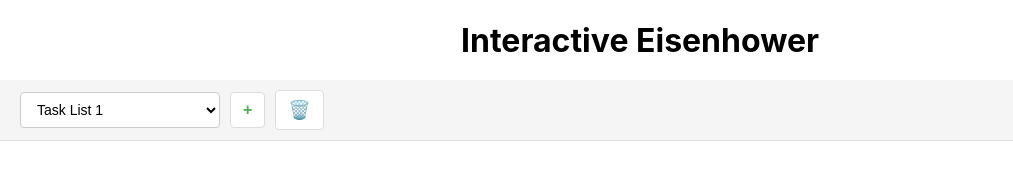
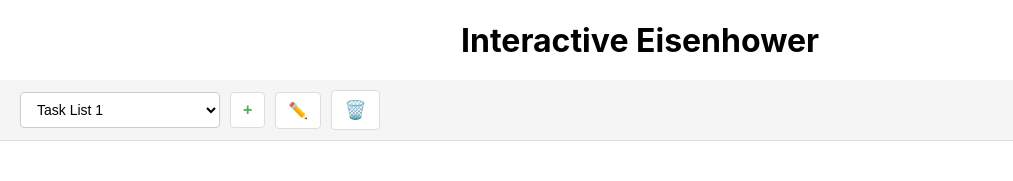
Before and after one commit to kennbyee25/interactive-eisenhower, a React (Create React App) app: page / in a window 1280 px wide. Shown: the top 181 px of the page, without its empty margins (0-1013 px from the left). Built offline with nearby package versions, Linux system fonts and the light colour scheme; the HTML template or start-up script is replaced by a standard one.

Commit message:
add rename task list

```diff
--- a/src/App.js
+++ b/src/App.js
@@ -108,6 +108,14 @@ function App() {
     setSelectedTaskId(null);
   };
 
+  const handleRenameList = (listId, newTitle) => {
+    const list = taskLists.find(l => l.id === listId);
+    if (!list) return;
+    if (!newTitle || typeof newTitle !== 'string') return;
+    list.rename(newTitle);
+    persistTaskLists([...taskLists]);
+  };
+
   const selectedTask = selectedList.tasks.find(task => task.id === selectedTaskId);
 
   return (
@@ -119,6 +127,7 @@ function App() {
         onSelectList={handleSelectList}
         onAddList={handleAddList}
         onDeleteList={handleDeleteList}
+        onRenameList={handleRenameList}
       />
       <div className="container">
         <GraphContainer
--- a/src/components/TaskListToolbar/TaskListToolbar.css
+++ b/src/components/TaskListToolbar/TaskListToolbar.css
@@ -62,3 +62,12 @@
   background-color: #ffebee;
   border-color: #f44336;
 }
+
+.rename-list-button {
+  font-size: 16px;
+}
+
+.rename-list-button:hover {
+  background-color: #fff8e1;
+  border-color: #ffb74d;
+}
--- a/src/components/TaskListToolbar/TaskListToolbar.js
+++ b/src/components/TaskListToolbar/TaskListToolbar.js
@@ -7,6 +7,7 @@ function TaskListToolbar({
   onSelectList,
   onAddList,
   onDeleteList,
+  onRenameList,
 }) {
   return (
     <div className="task-list-toolbar">
@@ -29,6 +30,20 @@ function TaskListToolbar({
         +
       </button>
       <button
+        className="toolbar-button rename-list-button"
+        onClick={() => {
+          const current = taskLists.find(l => l.id === selectedListId);
+          const currentTitle = current ? current.title : '';
+          const newTitle = window.prompt('Rename task list', currentTitle);
+          if (newTitle && newTitle.trim() && newTitle.trim() !== currentTitle) {
+            onRenameList(selectedListId, newTitle.trim());
+          }
+        }}
+        title="Rename current task list"
+      >
+        ✏️
+      </button>
+      <button
         className="toolbar-button delete-list-button"
         onClick={() => onDeleteList(selectedListId)}
         title="Delete current task list"
--- a/src/containers/TaskListToolbarContainer.js
+++ b/src/containers/TaskListToolbarContainer.js
@@ -7,6 +7,7 @@ function TaskListToolbarContainer({
   onSelectList,
   onAddList,
   onDeleteList,
+  onRenameList,
 }) {
   return (
     <TaskListToolbar
@@ -15,6 +16,7 @@ function TaskListToolbarContainer({
       onSelectList={onSelectList}
       onAddList={onAddList}
       onDeleteList={onDeleteList}
+      onRenameList={onRenameList}
     />
   );
 }
--- a/src/models/TaskList.js
+++ b/src/models/TaskList.js
@@ -26,6 +26,13 @@ export default class TaskList {
     return true;
   }
 
+  // Rename the list title
+  rename(newTitle) {
+    if (!newTitle || typeof newTitle !== 'string') return false;
+    this.title = newTitle;
+    return true;
+  }
+
   toJSON() {
     return {
       id: this.id,
```
